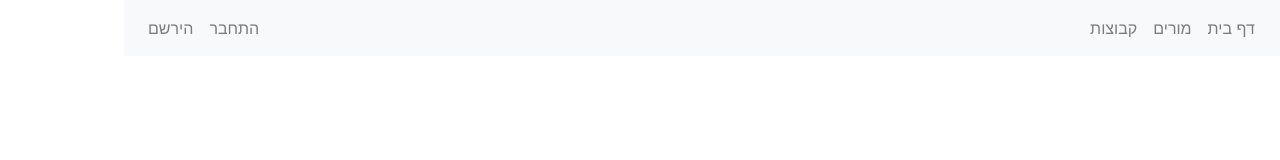
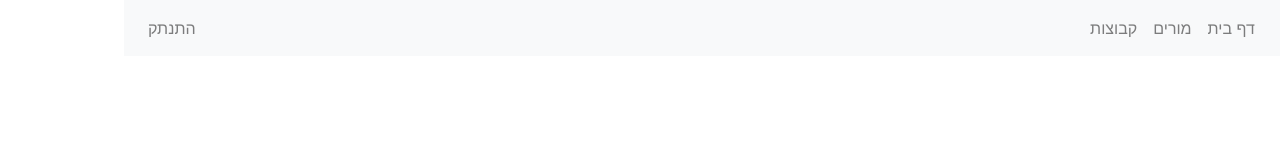
Before and after one commit to irinam759/skillshare, a React (Create React App) app: page /#/ in a window 1280 px wide. Shown: the top 160 px of the page. Built offline with nearby package versions, Linux system fonts and the light colour scheme.

Commit message:
activeUser state,conditionally render user actions

```diff
--- a/src/App.js
+++ b/src/App.js
@@ -9,17 +9,39 @@ import Groups from './pages/Groups';
 import SkillNavbar from './components/SkillNavbar';
 import React from 'react';
 
+//App is a main component for SkillShare app
+//State:
+//activeUser: Either null, if no user logged in, or a user object if a user is in
+
 class App extends React.Component {
   constructor(props){
     super(props);
+    this.state = {
+      activeUser:{
+        //activeUser:null
+        id:1,
+        name:'ira',
+        email:'katsirka@gmail.com',
+        pwd:'ira'
+      }
+    }
   }
+
+ logout = () => {
+   this.setState({
+     activeUser:null
+   })
+ }
   render() {
 
 
   return (
     <HashRouter>
       <Route exact path={['/','/teachers','/groups']}>
-        <SkillNavbar />
+        <SkillNavbar
+         activeUser={this.state.activeUser}
+        logout={this.logout}
+        />
       </Route>
 
       <Route exact path='/'>
@@ -38,7 +60,7 @@ class App extends React.Component {
         <Signup></Signup>
       </Route>
 
-  //   </HashRouter>
+ </HashRouter>
   );
 }
 }
--- a/src/components/SkillNavbar.js
+++ b/src/components/SkillNavbar.js
@@ -3,7 +3,23 @@ import { Nav, Navbar } from 'react-bootstrap';
 import './SkillNavbar.css';
 
 class SkillNavbar extends React.Component{
-    render() {
+  constructor(props){
+    super(props);
+  }
+
+      render() {
+        // Show the user managment links conditionally
+        // If activeUser exists,then a user is logged in
+        // If activeUser does not exist - Render login+signup
+        // If activeUser exists - Render signout
+        const loginEl = (! this.props.activeUser) ? <Nav.Link href="/#/login">התחבר</Nav.Link> : null;
+        const signupEl = (! this.props.activeUser) ? <Nav.Link href="/#/signup">הירשם</Nav.Link> : null;
+        const signoutEl = (this.props.activeUser)  ?
+         <Nav.Link href="/#/" onClick={() => this.props.logout()}>
+           התנתק
+           </Nav.Link> : null;
+
+
         return(
             <Navbar bg="light" expand="lg">
             <Navbar.Brand className='skill-nav-brand' href="/#/">SkillShare</Navbar.Brand>
@@ -15,8 +31,9 @@ class SkillNavbar extends React.Component{
                 <Nav.Link href="/#/groups">קבוצות</Nav.Link>
                 </Nav>
                 <Nav className="mr-auto">
-                <Nav.Link href="/#/login">התחבר</Nav.Link>
-                <Nav.Link href="/#/signup">הירשם</Nav.Link>
+                {loginEl}
+                {signupEl}
+               {signoutEl}
 
               </Nav>
 
```
